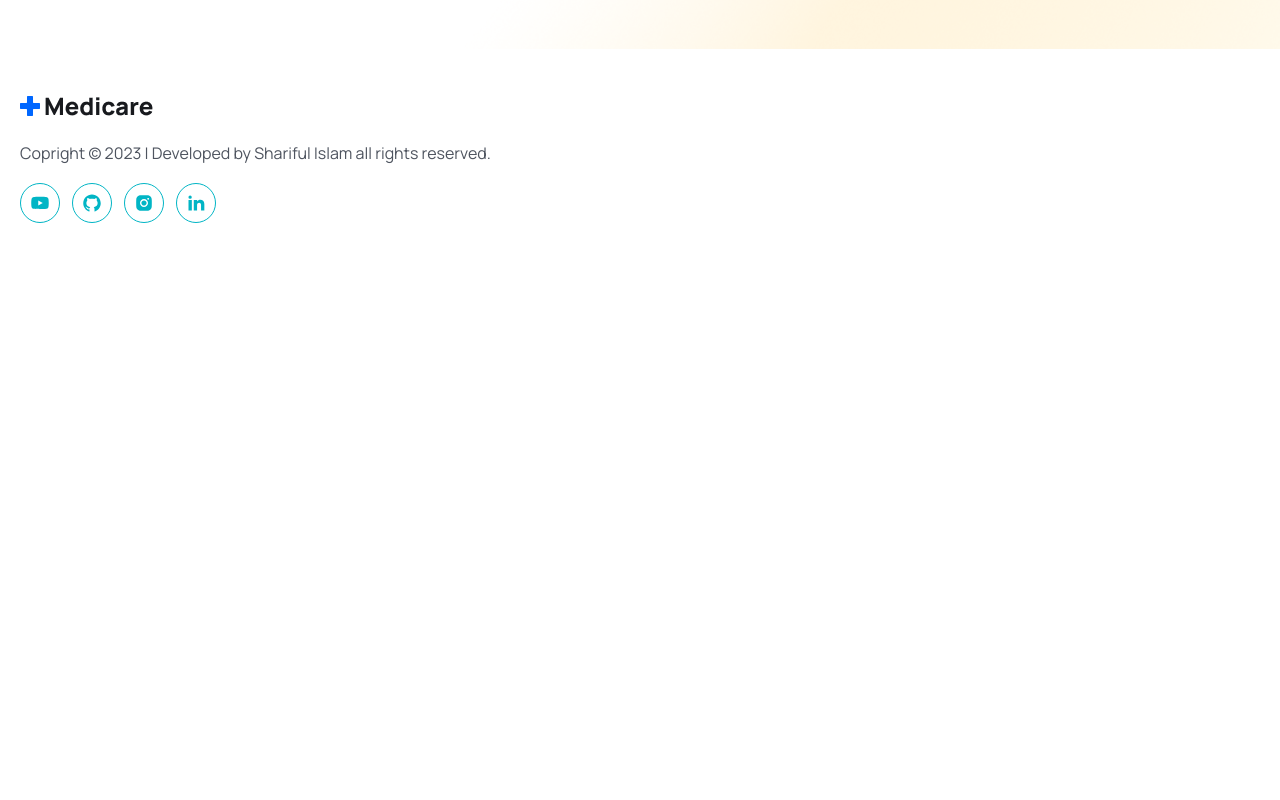
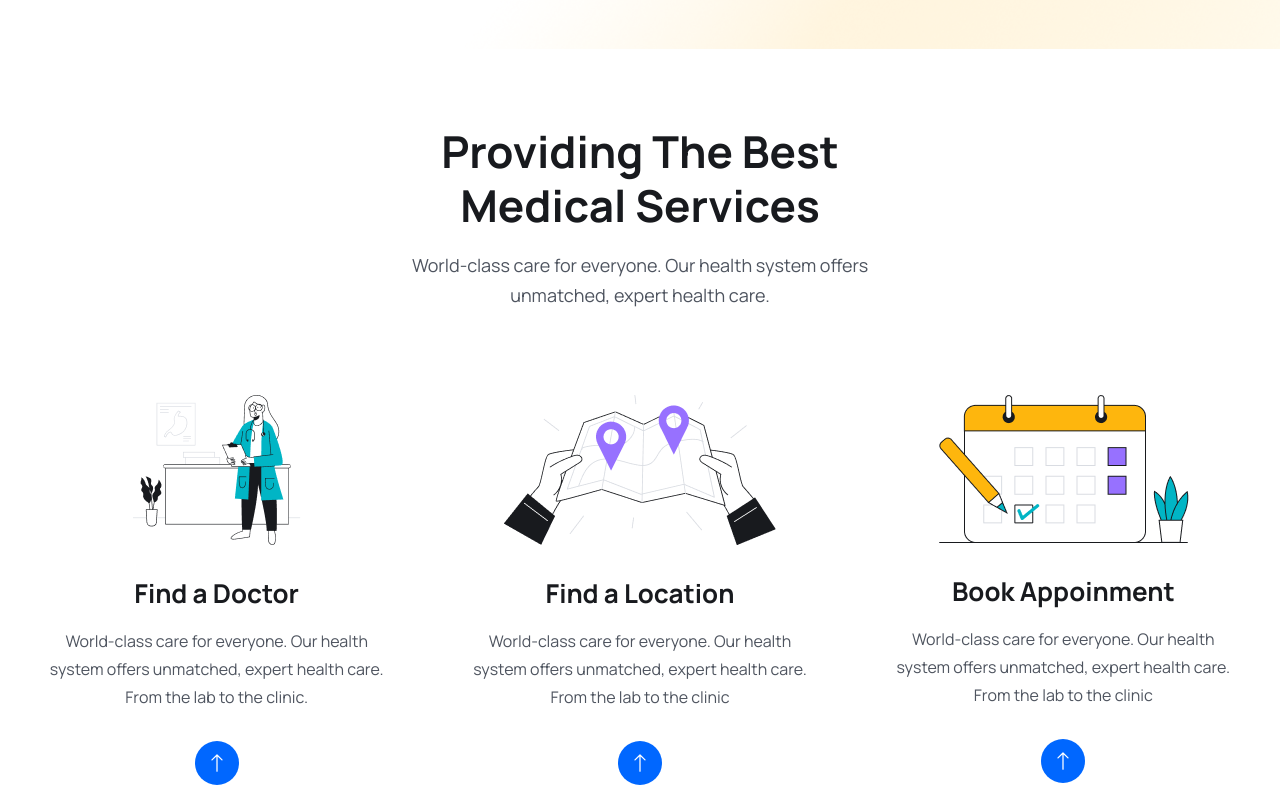
Before and after one commit to shariful10/Doctors-Appoinment, a React (Vite) app in the folder client/: page / in a window 1280 px wide. Shown: the part 760-1560 px from the top of the page. Before the commit the page ends 1047 px from the top, so only its background shows below. Built offline with nearby package versions, Linux system fonts and the light colour scheme.

Commit message:
Medical Services Addded On Home Page

```diff
--- a/client/src/pages/HomePage/Home/Home.jsx
+++ b/client/src/pages/HomePage/Home/Home.jsx
@@ -1,10 +1,12 @@
 import React from "react";
 import HeroSection from "../HeroSection/HeroSection";
+import MedicalService from "../MedicalService/MedicalService";
 
 const Home = () => {
 	return (
 		<>
 			<HeroSection />
+			<MedicalService />
 		</>
 	);
 };
--- /dev/null
+++ b/client/src/pages/HomePage/MedicalService/MedicalService.jsx
@@ -0,0 +1,86 @@
+import React from "react";
+import icon01 from "../../../assets/images/icon01.png"
+import icon02 from "../../../assets/images/icon02.png";
+import icon03 from "../../../assets/images/icon03.png";
+import { Link } from "react-router-dom";
+import { BsArrowUp } from "react-icons/bs";
+
+const MedicalService = () => {
+	return (
+		<section>
+			<div className="container">
+				<div className="md:w-[470px] mx-auto">
+					<h1 className="heading text-center">Providing The Best Medical Services</h1>
+					<p className="text__para text-center">
+						World-class care for everyone. Our health system offers unmatched, expert
+						health care.
+					</p>
+				</div>
+				<div className="grid md:grid-cols-2 lg:grid-cols-3 gap-5 lg:gap-[30px] mt-[30px] lg:mt-[55px]">
+					<div className="py-[30px] px-5">
+						<div className="flex items-center justify-center">
+							<img src={icon01} alt="" />
+						</div>
+						<div className="mt-[30px]">
+							<h2 className="text-[26px] leading-9 text-headingsColor font-bold text-center">
+								Find a Doctor
+							</h2>
+							<p className="text-[16px] leading-7 text-textColor font-normal mt-4 text-center">
+								World-class care for everyone. Our health system offers unmatched,
+								expert health care. From the lab to the clinic.
+							</p>
+							<Link
+								to="/doctors"
+								className="w-[44px] h-[44px] rounded-full mt-[30px] mx-auto flex items-center justify-center group bg-primaryColor hover:bg-irisBlueColor hover:border-none"
+							>
+								<BsArrowUp className="text-white h-5 w-6 duration-300 group-hover:rotate-90" />
+							</Link>
+						</div>
+					</div>
+					<div className="py-[30px] px-5">
+						<div className="flex items-center justify-center">
+							<img src={icon02} alt="" />
+						</div>
+						<div className="mt-[30px]">
+							<h2 className="text-[26px] leading-9 text-headingsColor font-bold text-center">
+								Find a Location
+							</h2>
+							<p className="text-[16px] leading-7 text-textColor font-normal mt-4 text-center">
+								World-class care for everyone. Our health system offers unmatched,
+								expert health care. From the lab to the clinic
+							</p>
+							<Link
+								to="/doctors"
+								className="w-[44px] h-[44px] rounded-full mt-[30px] mx-auto flex items-center justify-center group bg-primaryColor hover:bg-irisBlueColor hover:border-none"
+							>
+								<BsArrowUp className="text-white h-5 w-6 duration-300 group-hover:rotate-90" />
+							</Link>
+						</div>
+					</div>
+					<div className="py-[30px] px-5">
+						<div className="flex items-center justify-center">
+							<img src={icon03} alt="" />
+						</div>
+						<div className="mt-[30px]">
+							<h2 className="text-[26px] leading-9 text-headingsColor font-bold text-center">
+								Book Appoinment
+							</h2>
+							<p className="text-[16px] leading-7 text-textColor font-normal mt-4 text-center">
+								World-class care for everyone. Our health system offers unmatched,
+								expert health care. From the lab to the clinic
+							</p>
+							<Link
+								to="/doctors"
+								className="w-[44px] h-[44px] rounded-full mt-[30px] mx-auto flex items-center justify-center group bg-primaryColor hover:bg-irisBlueColor hover:border-none"
+							>
+								<BsArrowUp className="text-white h-5 w-6 duration-300 group-hover:rotate-90" />
+							</Link>
+						</div>
+					</div>
+				</div>
+			</div>
+		</section>
+	);
+};
+
+export default MedicalService;
```
